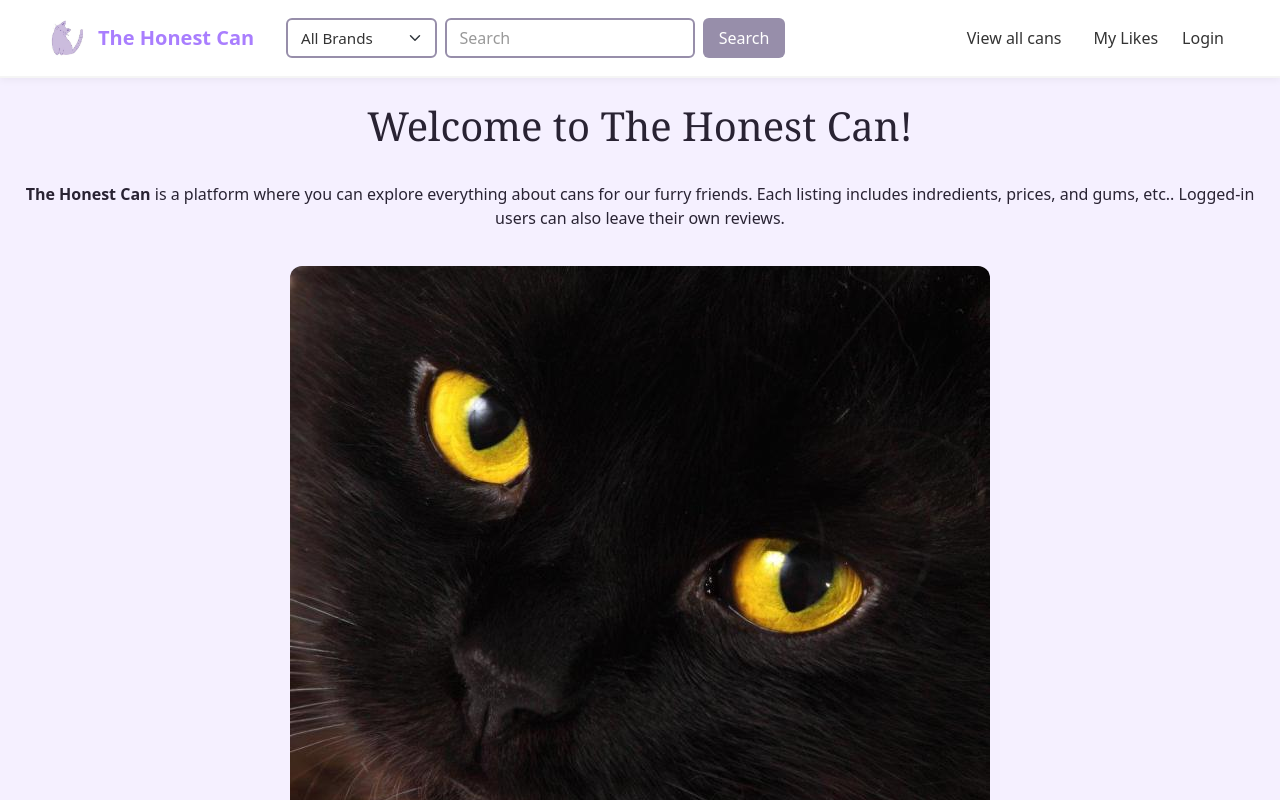
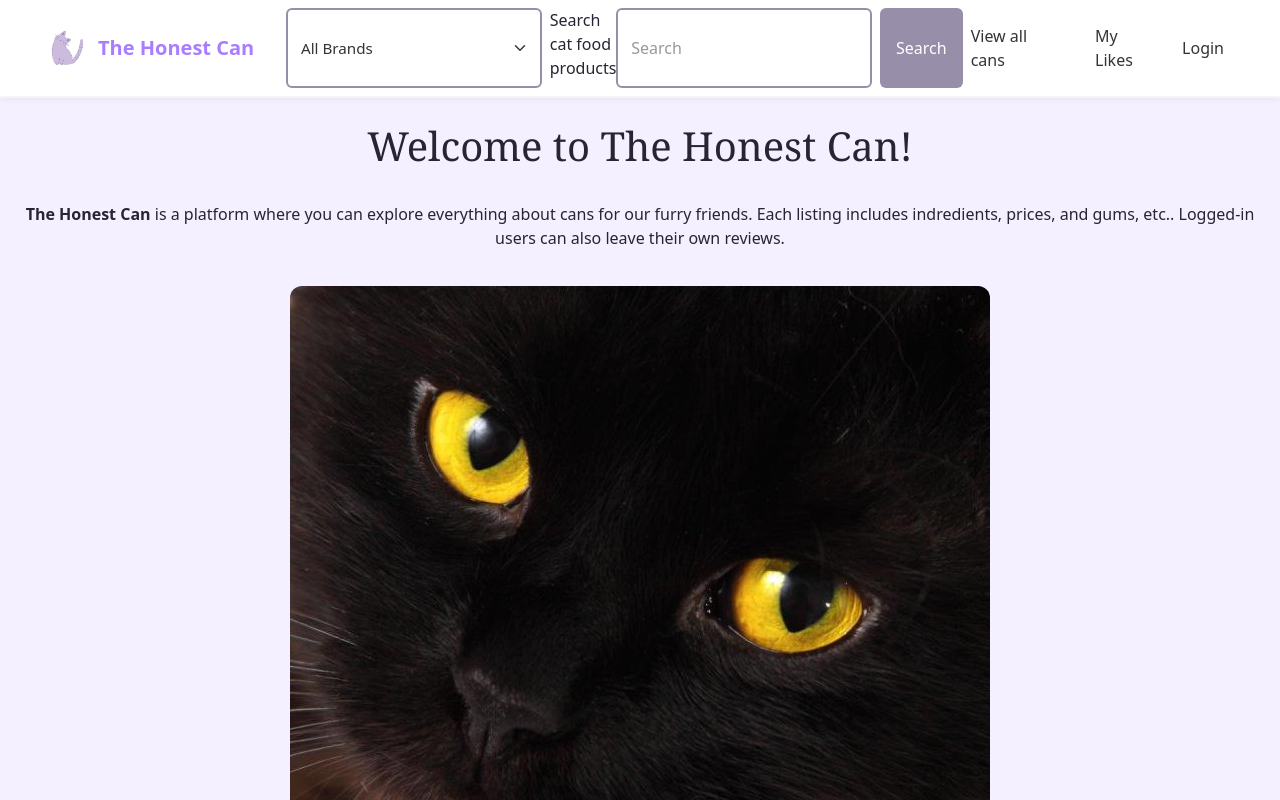
Before and after one commit to shinymidori/shinymidori.github.io, a React (Vite) app: page / in a window 1280 px wide. Shown: the top 800 px of the page. Built offline with nearby package versions, Linux system fonts and the light colour scheme.

Commit message:
Update CanNavbar.jsx

```diff
--- a/src/components/nav/CanNavbar.jsx
+++ b/src/components/nav/CanNavbar.jsx
@@ -65,7 +65,6 @@ export default function CanNavbar() {
 
                     <Form.Label
                         htmlFor="navbar-search"
-                        className="visually-hidden"
                     > Search cat food products
                     </Form.Label>
 
```
